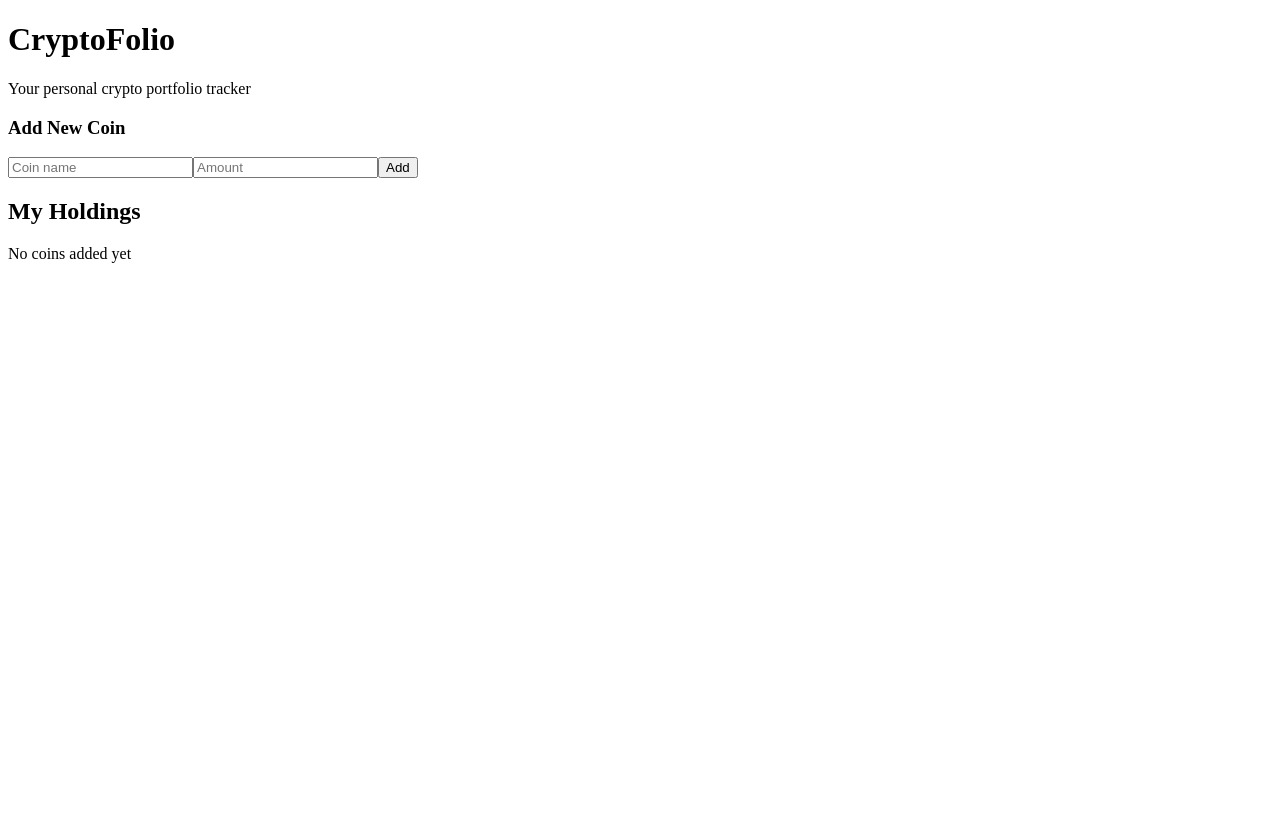
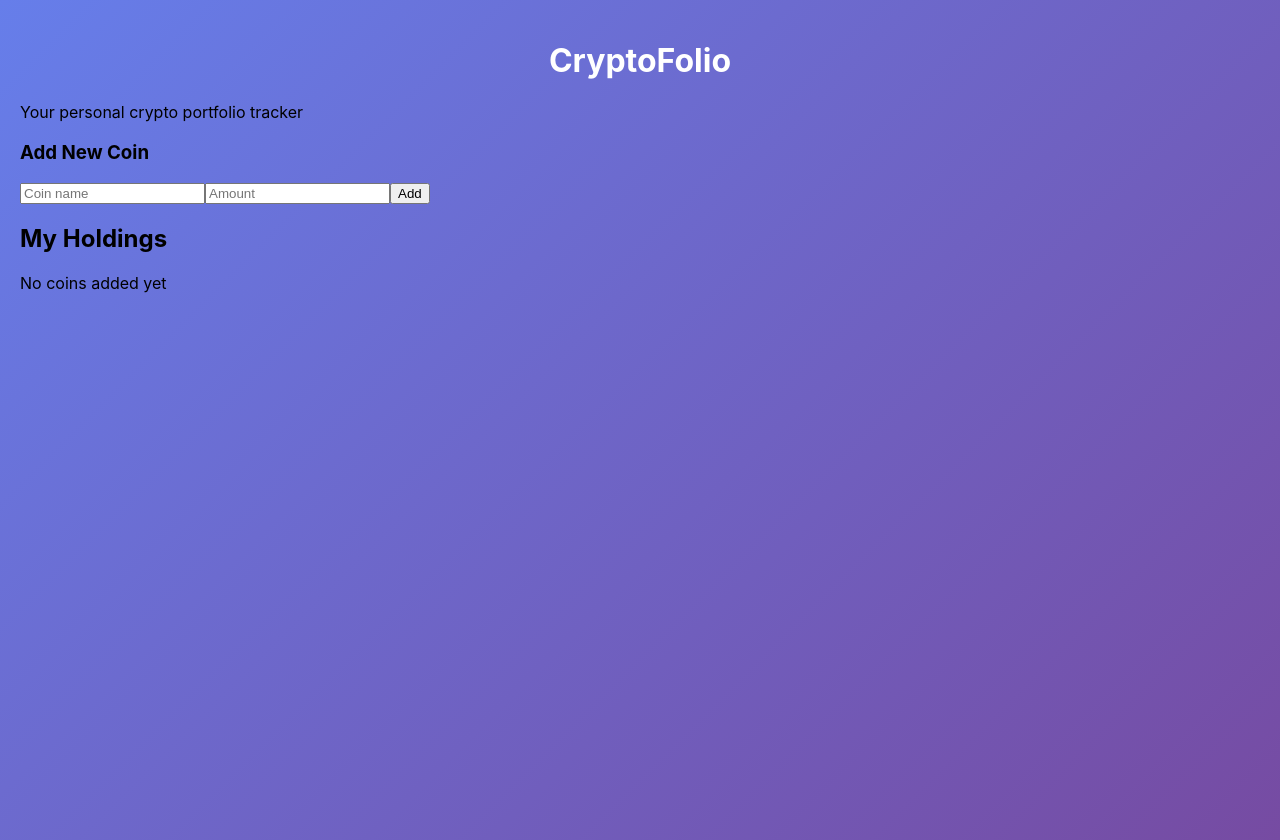
Before and after one commit to 0xJamesAnderson/CryptoFolio, a React app: page / in a window 1280 px wide. Before the commit the page ends 800 px from the top, so only its background shows below. Built offline with nearby package versions, Linux system fonts and the light colour scheme.

Commit message:
styling added

```diff
--- /dev/null
+++ b/src/index.css
@@ -0,0 +1,14 @@
+body {
+  margin: 0;
+  font-family: -apple-system, BlinkMacSystemFont, 'Segoe UI', 'Roboto', 'Oxygen',
+    'Ubuntu', 'Cantarell', 'Fira Sans', 'Droid Sans', 'Helvetica Neue',
+    sans-serif;
+  background: linear-gradient(135deg, #667eea 0%, #764ba2 100%);
+  min-height: 100vh;
+  padding: 20px;
+}
+
+h1 {
+  color: white;
+  text-align: center;
+}
--- a/src/index.js
+++ b/src/index.js
@@ -1,5 +1,6 @@
 import React from 'react';
 import ReactDOM from 'react-dom/client';
+import './index.css';
 import App from './App';
 
 const root = ReactDOM.createRoot(document.getElementById('root'));
```
